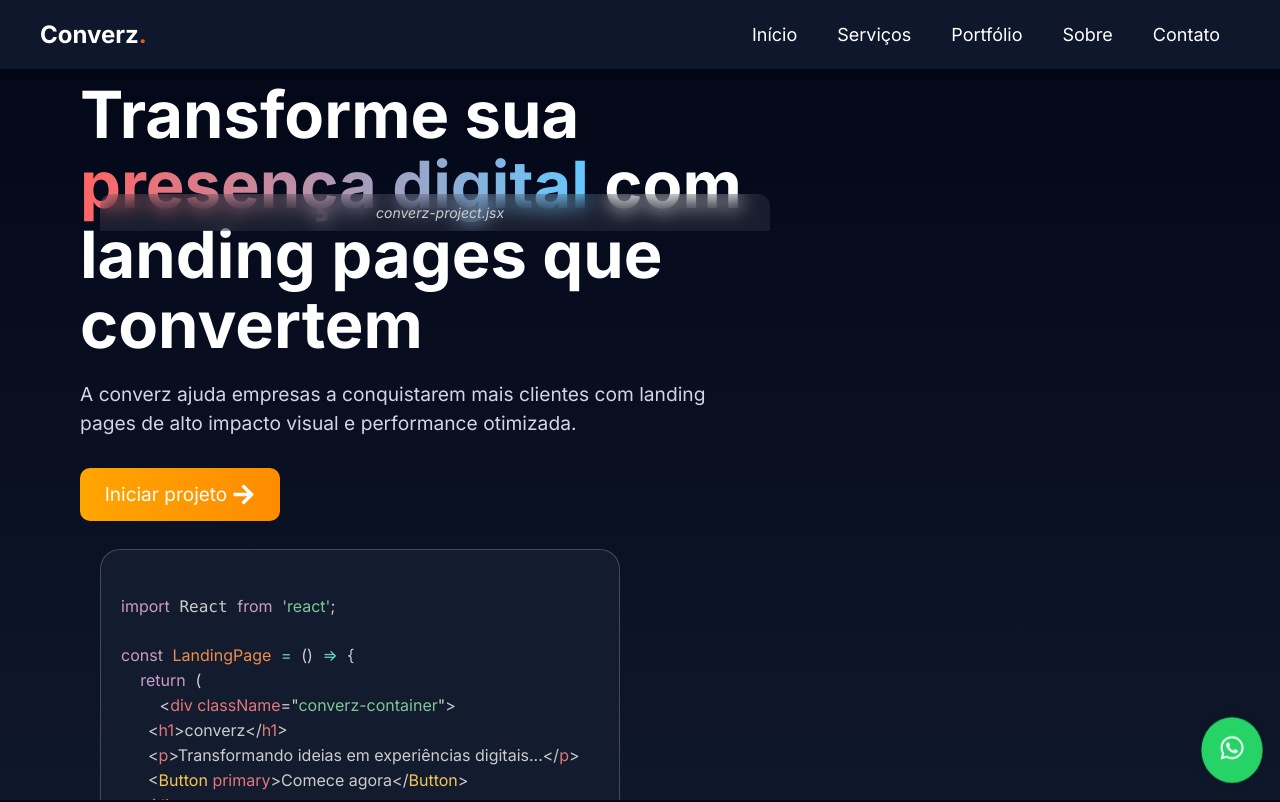
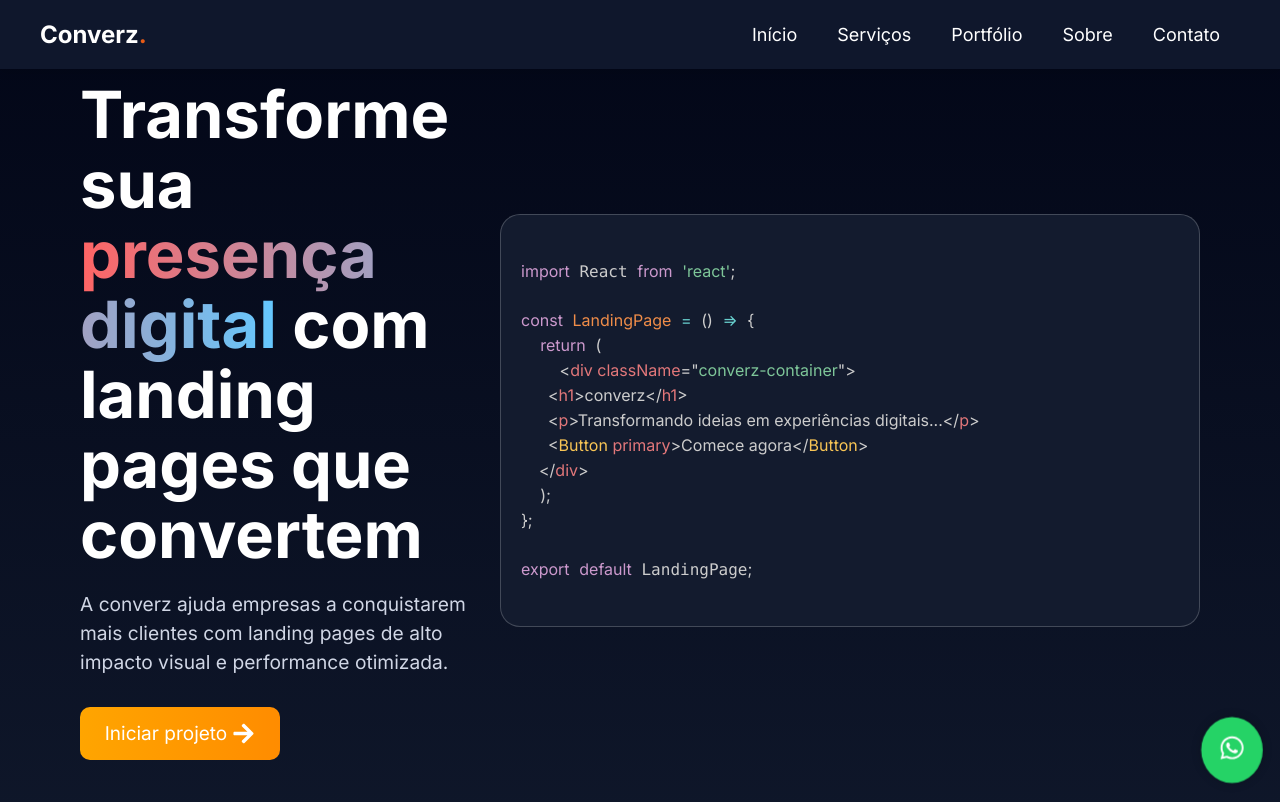
Before and after one commit to hpbeta/converz, a React (Vite) app: page / in a window 1280 px wide. Shown: the top 802 px of the page. Built offline with nearby package versions, Linux system fonts and the light colour scheme.

Commit message:
Melhoria no responsivo

```diff
--- a/src/pages/hero/index.jsx
+++ b/src/pages/hero/index.jsx
@@ -11,8 +11,6 @@ import {
   Description,
   TextContent,
   Title,
-  CodeHeader,
-  CodeHeaderRight,
 } from "./styles";
 import { Header } from "../../pages/header";
 
@@ -62,9 +60,6 @@ export default LandingPage;
           </Button>
         </TextContent>
         <CodeSnippet>
-          <CodeHeader>
-            <CodeHeaderRight>converz-project.jsx</CodeHeaderRight>
-          </CodeHeader>
           <pre>
             <code ref={codeRef} className="language-jsx">
               {code}
--- a/src/pages/hero/styles.jsx
+++ b/src/pages/hero/styles.jsx
@@ -2,20 +2,19 @@ import styled from "styled-components";
 
 export const Container = styled.div`
   display: flex;
+  flex-direction: row;
   justify-content: space-between;
   align-items: center;
   padding: 80px;
   background: linear-gradient(to bottom, #020617, #0f172a);
   color: white;
   flex-wrap: wrap;
-  height: 800px;
+  min-height: 100vh;
 
-  @media (max-width: 768px) {
-    padding: 20px;
+  @media (max-width: 1024px) {
     flex-direction: column;
-    justify-content: center;
-    margin-top: 70px;
-    height: 400px;
+    padding: 40px 20px;
+    gap: 40px;
   }
 `;
 
@@ -23,7 +22,7 @@ export const TextContent = styled.div`
   max-width: 700px;
   flex: 1;
 
-  @media (max-width: 768px) {
+  @media (max-width: 1024px) {
     max-width: 100%;
     text-align: center;
   }
@@ -47,19 +46,23 @@ export const Title = styled.h1`
 
   @media (max-width: 768px) {
     font-size: 40px;
-    line-height: 40px;
+    line-height: 45px;
+    margin-top: 60px;
+  }
+
+  @media (max-width: 480px) {
+    font-size: 30px;
+    line-height: 38px;
   }
 `;
 
 export const Description = styled.p`
   font-size: 1.2rem;
   margin: 20px 0;
-  width: 650px;
   color: #d0d6e5;
   line-height: 29px;
 
   @media (max-width: 768px) {
-    width: 100%;
     font-size: 1rem;
     text-align: center;
   }
@@ -68,7 +71,7 @@ export const Description = styled.p`
 export const Button = styled.a`
   display: flex;
   justify-content: center;
-  margin-top: 30px;
+  align-items: center;
   gap: 5px;
   background: linear-gradient(to right, #ffa500, #ff8c00);
   color: white;
@@ -79,6 +82,8 @@ export const Button = styled.a`
   border-radius: 10px;
   width: 200px;
   text-align: center;
+  margin-top: 30px;
+  transition: 0.3s;
 
   &:hover {
     background-color: #e85a00;
@@ -86,31 +91,27 @@ export const Button = styled.a`
 
   @media (max-width: 768px) {
     width: 100%;
-    padding: 10px;
+    padding: 12px;
     font-size: 16px;
   }
 `;
 
 export const CodeSnippet = styled.div`
   color: white;
-  padding: 20px;
-  border-radius: 8px;
+  width: 100%;
+  max-width: 700px;
   font-family: monospace;
   font-size: 1rem;
-  width: 50%;
+  position: relative;
 
   pre {
-    border-radius: 20px;
     background-color: #131b2e;
     padding: 20px;
+    border-radius: 20px;
     border: 1px solid rgba(255, 255, 255, 0.2);
-    position: relative;
+    overflow-x: auto;
   }
 
-  @media (max-width: 768px) {
-    width: 100%;
-    padding: 10px;
-  }
   @media (max-width: 820px) {
     display: none;
   }
@@ -119,7 +120,6 @@ export const CodeSnippet = styled.div`
 export const CodeHeader = styled.div`
   background: rgba(255, 255, 255, 0.08);
   backdrop-filter: blur(10px);
-  -webkit-backdrop-filter: blur(10px);
   border-top-left-radius: 12px;
   border-top-right-radius: 12px;
   padding: 10px 16px;
@@ -130,24 +130,21 @@ export const CodeHeader = styled.div`
   font-family: "Inter", sans-serif;
   font-size: 0.875rem;
   position: absolute;
-  z-index: 1;
-  width: 670px;
-  top: 194px;
+  top: -45px;
+  left: 20px;
+  right: 20px;
 
   @media (max-width: 768px) {
-    width: auto;
-    top: 150px;
-    padding: 8px 10px;
+    font-size: 0.8rem;
+    padding: 8px 12px;
   }
 `;
 
 export const CodeHeaderRight = styled.div`
   color: #ccc;
   font-style: italic;
-  margin-left: 260px;
 
   @media (max-width: 768px) {
-    margin-left: 0;
-    font-size: 0.8rem;
+    font-size: 0.75rem;
   }
 `;
```
